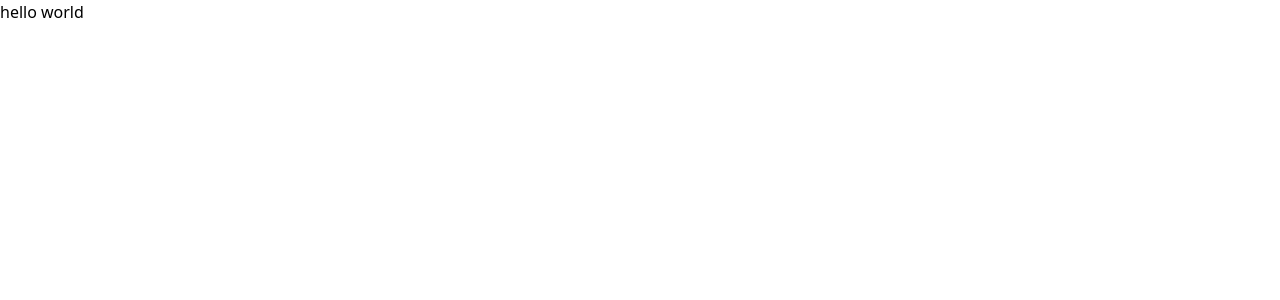
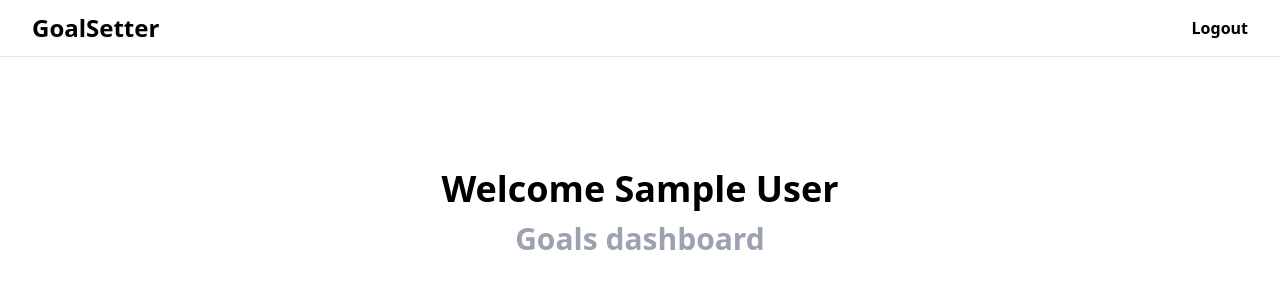
Before and after one commit to Earnkhay/Goals-App, a Vue app in the folder goals-app/: page / in a window 1280 px wide. Shown: the top 300 px of the page. Built offline with nearby package versions, Linux system fonts and the light colour scheme; sample sign-in values are in the browser's storage; the HTML template or start-up script is replaced by a standard one.

Commit message:
router guard

```diff
--- a/goals-app/src/App.vue
+++ b/goals-app/src/App.vue
@@ -1,7 +1,11 @@
 <script setup>
 import { RouterLink, RouterView } from 'vue-router'
+// import NavbarComp from './components/NavbarComp.vue';
 </script>
 
 <template>
-  <RouterView />
+  <div>
+    <!-- <navbar-comp/> -->
+    <RouterView />
+  </div>
 </template>
--- /dev/null
+++ b/goals-app/src/components/AuthService.vue
@@ -0,0 +1,13 @@
+<template>
+    <div>
+
+    </div>
+</template>
+
+<script setup>
+
+</script>
+
+<style lang="scss" scoped>
+
+</style>
--- a/goals-app/src/components/NavbarComp.vue
+++ b/goals-app/src/components/NavbarComp.vue
@@ -1,15 +1,16 @@
 <script setup>
-import { useLoginStore } from '../stores/loginStore';
+import { useAuthStore } from '../stores/authStore';
 
-const store = useLoginStore()
+const store = useAuthStore()
 </script>
 
 <template>
-    <div class="flex bg-red-50 font-bold p-3 sm:px-8 border-b drop-shadow-sm items-center">
+    <div class="flex font-bold p-3 sm:px-8 border-b drop-shadow-sm items-center">
         <h1 class="text-2xl">GoalSetter</h1>
 
-        <div class="ml-auto cursor-pointer" @click="store.setLoginPage" >
-            <h3 class="">{{ store.pageType == "signUp" ? "Login" : "Register" }}</h3>
+        <div class="ml-auto cursor-pointer flex">
+            <h3 @click="store.setLoginPage" v-if="!store.isAuthenticated">{{ store.pageType == "signUp" ? "Login" : "Register" }}</h3>
+            <h3 @click="store.logout" v-else>Logout</h3>
         </div>
     </div>
 </template>
--- a/goals-app/src/router/index.js
+++ b/goals-app/src/router/index.js
@@ -1,5 +1,8 @@
+import pinia from '../stores/store'
 import { createRouter, createWebHistory } from 'vue-router'
+import { useAuthStore } from '../stores/authStore'
 import HomeView from '../views/HomeView.vue'
+
 
 const router = createRouter({
   history: createWebHistory(import.meta.env.BASE_URL),
@@ -7,7 +10,8 @@ const router = createRouter({
     {
       path: '/',
       name: 'home',
-      component: HomeView
+      component: HomeView,
+      meta: { requiresAuth: true },
     },
     {
       path: '/login',
@@ -17,4 +21,17 @@ const router = createRouter({
   ]
 })
 
+
+const store = useAuthStore(pinia)
+
+router.beforeEach((to, from, next) => {
+  if (to.name !== 'login' && !store.isAuthenticated) {
+    next({ name: 'login' })
+    alert('not authorized')
+    return
+  } else {
+    next()
+  }
+})
+
 export default router
--- /dev/null
+++ b/goals-app/src/stores/authStore.js
@@ -0,0 +1,83 @@
+import { defineStore } from "pinia";
+import pinia from "./store";
+import { ref, computed } from 'vue'
+import axios from 'axios'
+import { useRouter } from "vue-router";
+
+export const useAuthStore = defineStore('authStore', () => {
+    const name = ref('')
+    const email = ref('')
+    const password = ref('')
+    const pageType = ref('signUp')
+    const url = ref('http://localhost:8000/api/users')
+    const router = useRouter()
+    const user = ref(JSON.parse(localStorage.getItem('user')) || null)
+
+    function setUser(data) {
+        user.value = data
+        localStorage.setItem('user', JSON.stringify(data))
+    }
+
+    const isAuthenticated = computed(() => {
+        return !!user.value
+    })
+
+    async function handleSubmit() {
+        if(pageType.value == 'signUp' && name.value != '' && email.value != '' && password.value != ''){
+            await axios.post(url.value, {
+                name: name.value,
+                email: email.value,
+                password: password.value
+            })
+            .then((res) => {
+                console.log(res);
+                pageType.value == "login"
+            })
+            .catch((err) => {
+                console.log(err.response.data.message);
+            })
+        }else if(pageType.value == 'login' && email.value != '' && password.value != ''){
+            await axios.post(`${url.value}/login`, {
+                email: email.value,
+                password: password.value
+            })
+            .then(async (res) => {
+                const token = res.data.token;
+                localStorage.setItem('token', token);
+                axios.defaults.headers.common['Authorization'] = `Bearer ${token}`;
+                await axios.get(`${url.value}/me`)
+                    .then((res) => {
+                        setUser(res.data)
+                        router.push('/')
+                    })
+                    .catch((err) => {
+                        console.log(err);
+                    })
+            })
+            .catch((err) => {
+                console.log(err);
+            })
+        }
+    }
+
+    function setLoginPage() {
+        if(pageType.value == "signUp"){
+            pageType.value = "login"
+        }else if(pageType.value == "login"){
+            pageType.value = "signUp"
+        }
+    }
+
+    function logout() {
+        localStorage.removeItem('token')
+        localStorage.removeItem('user')
+        axios.defaults.headers.common['Authorization'] = ''
+        user.value = null
+        router.push('/login')
+    }
+
+    return { name, email, password, pageType, user, handleSubmit, setLoginPage, isAuthenticated, logout }
+})
+
+pinia.use(useAuthStore)
+// useAuthStore(pinia)
--- a/goals-app/src/stores/loginStore.js
+++ /dev/null
@@ -1,48 +0,0 @@
-import { defineStore } from "pinia";
-import { ref } from 'vue'
-import axios from 'axios'
-
-export const useLoginStore = defineStore('loginStore', () => {
-    const name = ref('')
-    const email = ref('')
-    const password = ref('')
-    const pageType = ref('signUp')
-    const url = ref('http://localhost:8000/api/users')
-
-    async function handleSubmit() {
-        if(pageType.value == 'signUp' && name.value != '' && email.value != '' && password.value != ''){
-            await axios.post(url.value, {
-                name: name.value,
-                email: email.value,
-                password: password.value
-            })
-            .then((res) => {
-                console.log(res);
-            })
-            .catch((err) => {
-                console.log(err.response.data.message);
-            })
-        }else if(pageType.value == 'login' && email.value != '' && password.value != ''){
-            await axios.post(`${url.value}/login`, {
-                email: email.value,
-                password: password.value
-            })
-            .then((res) => {
-                console.log(res);
-            })
-            .catch((err) => {
-                console.log(err.response.data.message);
-            })
-        }
-    }
-
-    function setLoginPage() {
-        if(pageType.value == "signUp"){
-            pageType.value = "login"
-        }else if(pageType.value == "login"){
-            pageType.value = "signUp"
-        }
-    }
-
-    return { name, email, password, pageType, handleSubmit, setLoginPage }
-})
--- /dev/null
+++ b/goals-app/src/stores/store.js
@@ -0,0 +1,5 @@
+import { createPinia } from "pinia";
+
+const pinia = createPinia();
+
+export default pinia;
--- a/goals-app/src/views/HomeView.vue
+++ b/goals-app/src/views/HomeView.vue
@@ -1,8 +1,17 @@
 <script setup>
+import NavbarComp from '../components/NavbarComp.vue';
+import { useAuthStore } from '../stores/authStore';
+
+const store = useAuthStore();
 </script>
 
 <template>
   <main>
-    hello world
+    <navbar-comp/>
+
+    <div class="text-center mb-4 font-bold pt-28">
+        <h1 class="text-4xl mb-3">Welcome {{ store.user?.name }}</h1>
+        <h3 class="text-2xl sm:text-3xl text-gray-400">Goals dashboard</h3>
+    </div>
   </main>
 </template>
--- a/goals-app/src/views/LoginView.vue
+++ b/goals-app/src/views/LoginView.vue
@@ -1,10 +1,10 @@
 <script setup>
 import ButtonComp from "../components/ButtonComp.vue";
-import { useLoginStore } from "../stores/loginStore";
+import { useAuthStore } from "../stores/authStore";
 import { storeToRefs } from "pinia";
 import NavbarComp from "../components/NavbarComp.vue";
 
-const store = useLoginStore()
+const store = useAuthStore()
 
 const { name, email, password, pageType} = storeToRefs(store)
 
```
Also changed, not shown: 2 other files (tests, documents, lock files or other folders).
